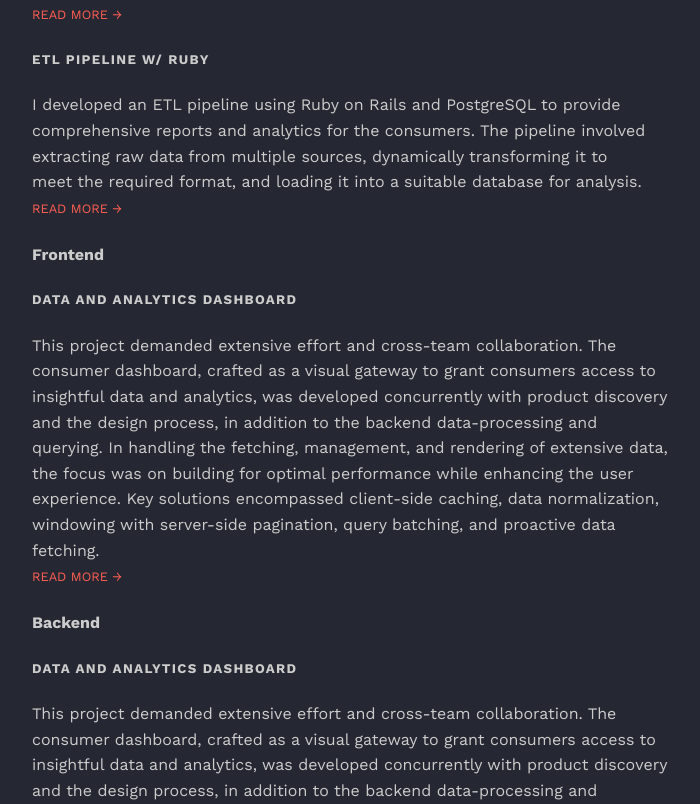
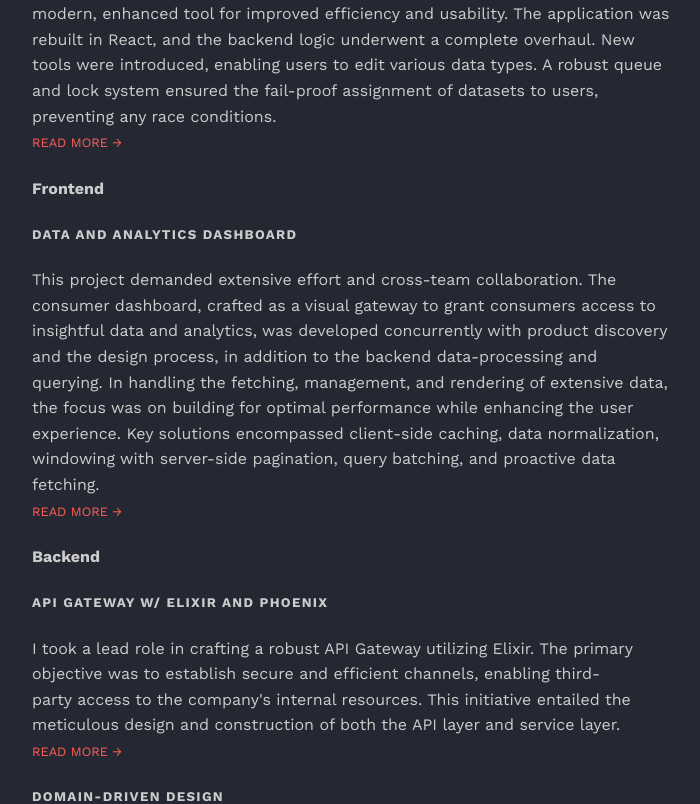
Before and after one commit to annalo/annalo.dev, a React (Create React App) app: page / in a window 1280 px wide. Shown: the part 1923-2727 px from the top of the page, without its empty margins (528-1228 px from the left). Built offline with nearby package versions, Linux system fonts and the light colour scheme.

Commit message:
fix project sections

```diff
--- a/src/Components/Projects.js
+++ b/src/Components/Projects.js
@@ -8,13 +8,13 @@ function Projects() {
       <h2>Projects</h2>
 
       <h4>Fullstack</h4>
-      {data.backend.map((item, idx) => <ProjectsItem key={`backend-${idx}`} {...item} />)}
+      {data.fullstack.map((item, idx) => <ProjectsItem key={`fullstack-${idx}`} {...item} />)}
 
       <h4>Frontend</h4>
       {data.frontend.map((item, idx) => <ProjectsItem key={`frontend-${idx}`} {...item} />)}
 
       <h4>Backend</h4>
-      {data.frontend.map((item, idx) => <ProjectsItem key={`fullstack-${idx}`} {...item} />)}
+      {data.backend.map((item, idx) => <ProjectsItem key={`backend-${idx}`} {...item} />)}
 
       <h4>CMS</h4>
       {data.cms.map((item, idx) => <ProjectsItem key={`cms-${idx}`} {...item} />)}
```
